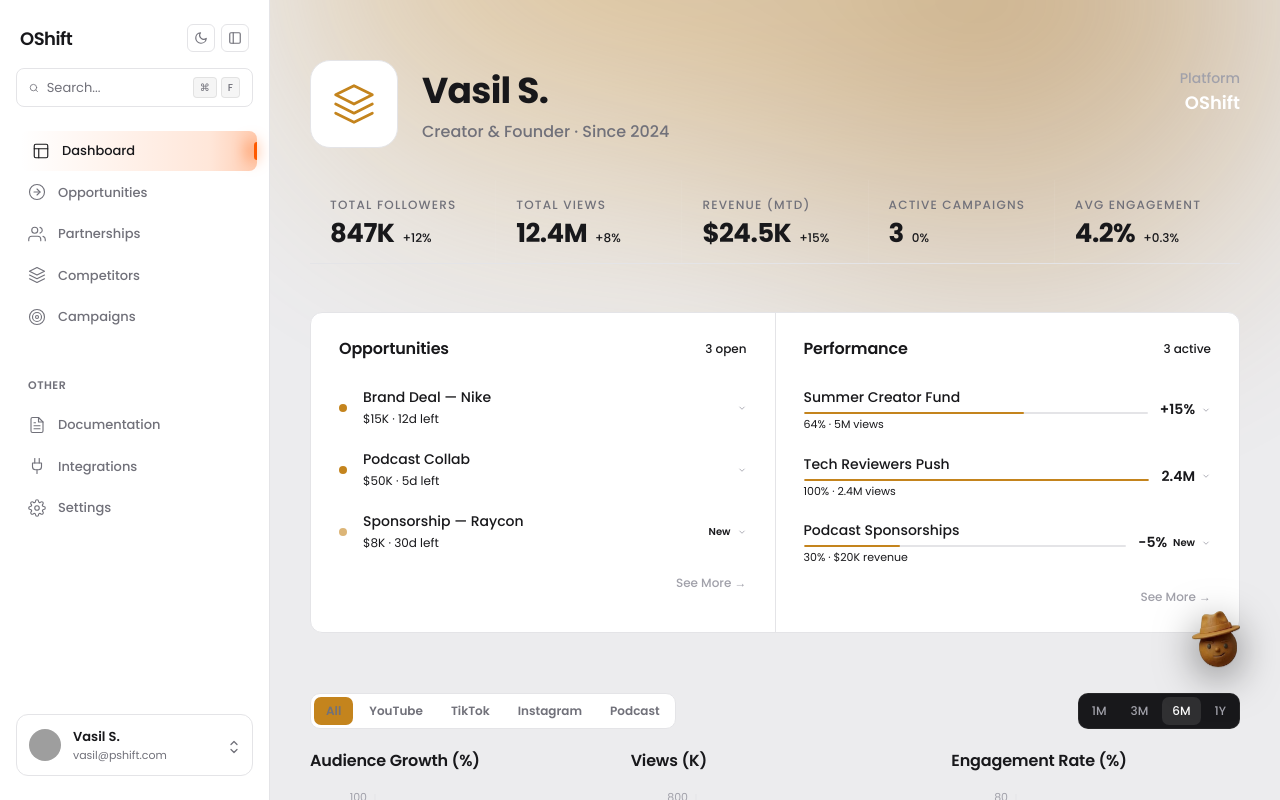
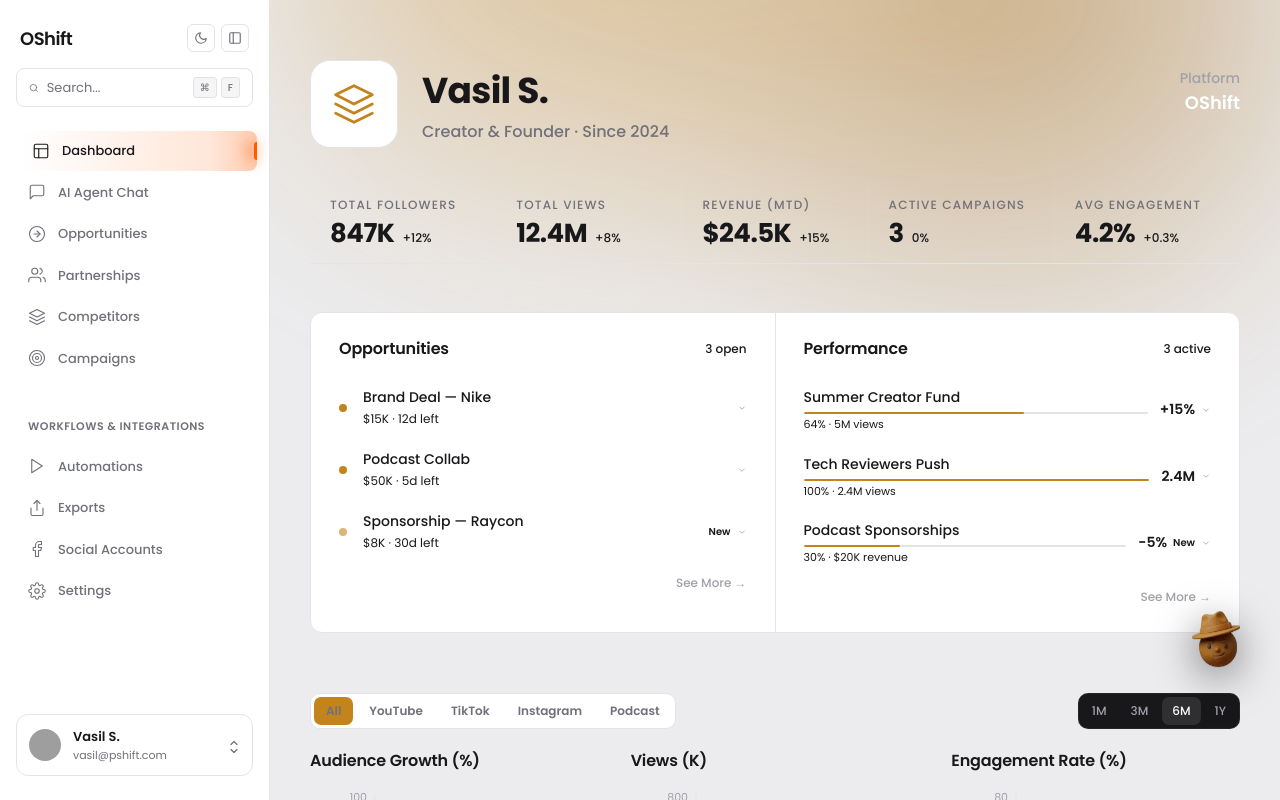
Before and after one commit to O-Shift/frontend, a Next.js app: page / in a window 1280 px wide. Built offline with nearby package versions, Linux system fonts and the light colour scheme; grey boxes are pictures that could not be loaded.

Commit message:
fix(sidebar): restore missing navigation tabs (AI Agent Chat, Automations, Exports, Social Accounts)

```diff
--- a/src/components/Sidebar.tsx
+++ b/src/components/Sidebar.tsx
@@ -77,6 +77,12 @@ export default function Sidebar() {
                         </svg>
                         Dashboard
                     </Link>
+                    <Link href="/chat" className={`nav-item ${pathname === '/chat' ? 'active' : ''}`}>
+                        <svg className="nav-icon" viewBox="0 0 24 24" fill="none" stroke="currentColor" strokeLinecap="round" strokeLinejoin="round">
+                            <path d="M21 15a2 2 0 0 1-2 2H7l-4 4V5a2 2 0 0 1 2-2h14a2 2 0 0 1 2 2z" />
+                        </svg>
+                        AI Agent Chat
+                    </Link>
                     <Link href="/opportunities" className={`nav-item ${pathname === '/opportunities' ? 'active' : ''}`}>
                         <svg className="nav-icon" viewBox="0 0 24 24" fill="none" stroke="currentColor" strokeLinecap="round" strokeLinejoin="round">
                             <circle cx="12" cy="12" r="10" />
@@ -113,26 +119,27 @@ export default function Sidebar() {
                 </div>
 
                 <div className="nav-section">
-                    <div className="nav-label">OTHER</div>
-                    <a className="nav-item">
+                    <div className="nav-label">WORKFLOWS & INTEGRATIONS</div>
+                    <Link href="/automations" className={`nav-item ${pathname === '/automations' ? 'active' : ''}`}>
                         <svg className="nav-icon" viewBox="0 0 24 24" fill="none" stroke="currentColor" strokeLinecap="round" strokeLinejoin="round">
-                            <path d="M14 2H6a2 2 0 0 0-2 2v16a2 2 0 0 0 2 2h12a2 2 0 0 0 2-2V8z" />
-                            <polyline points="14 2 14 8 20 8" />
-                            <line x1="16" y1="13" x2="8" y2="13" />
-                            <line x1="16" y1="17" x2="8" y2="17" />
-                            <polyline points="10 9 9 9 8 9" />
+                            <polygon points="5 3 19 12 5 21 5 3" />
                         </svg>
-                        Documentation
-                    </a>
-                    <a className="nav-item">
+                        Automations
+                    </Link>
+                    <Link href="/exports" className={`nav-item ${pathname === '/exports' ? 'active' : ''}`}>
                         <svg className="nav-icon" viewBox="0 0 24 24" fill="none" stroke="currentColor" strokeLinecap="round" strokeLinejoin="round">
-                            <path d="M12 22v-5" />
-                            <path d="M9 8V2" />
-                            <path d="M15 8V2" />
-                            <path d="M18 8v5a4 4 0 0 1-4 4h-4a4 4 0 0 1-4-4V8Z" />
+                            <path d="M4 12v8a2 2 0 0 0 2 2h12a2 2 0 0 0 2-2v-8" />
+                            <polyline points="16 6 12 2 8 6" />
+                            <line x1="12" y1="2" x2="12" y2="15" />
                         </svg>
-                        Integrations
-                    </a>
+                        Exports
+                    </Link>
+                    <Link href="/social-accounts" className={`nav-item ${pathname === '/social-accounts' ? 'active' : ''}`}>
+                        <svg className="nav-icon" viewBox="0 0 24 24" fill="none" stroke="currentColor" strokeLinecap="round" strokeLinejoin="round">
+                            <path d="M18 2h-3a5 5 0 0 0-5 5v3H7v4h3v8h4v-8h3l1-4h-4V7a1 1 0 0 1 1-1h3z" />
+                        </svg>
+                        Social Accounts
+                    </Link>
                     <Link href="/settings" className={`nav-item ${pathname === '/settings' ? 'active' : ''}`}>
                         <svg className="nav-icon" viewBox="0 0 24 24" fill="none" stroke="currentColor" strokeLinecap="round" strokeLinejoin="round">
                             <circle cx="12" cy="12" r="3" />
@@ -143,19 +150,6 @@ export default function Sidebar() {
                 </div>
 
                 <div className="sidebar-bottom">
-                    {/* <div className="ai-boost-card">
-                  <div className="ai-header">
-                      <svg width="16" height="16" viewBox="0 0 24 24" fill="none" stroke="var(--text-primary)" strokeWidth="2" strokeLinecap="round" strokeLinejoin="round">
-                          <path d="M12 2v4m0 12v4M4.93 4.93l2.83 2.83m8.48 8.48l2.83 2.83M2 12h4m12 0h4M4.93 19.07l2.83-2.83m8.48-8.48l2.83-2.83" />
-                      </svg>
-                      Boost with AI
-                  </div>
-                  <div className="ai-desc">
-                      AI-powered insights for all your campaigns.
-                  </div>
-                  <button className="upgrade-btn">Upgrade to Pro</button>
-              </div> */}
-
                 <Link href="/profile" style={{ textDecoration: 'none' }}>
                     <div className={`user-profile ${pathname === '/profile' ? 'active' : ''}`}>
                         <div className="avatar"></div>
```
